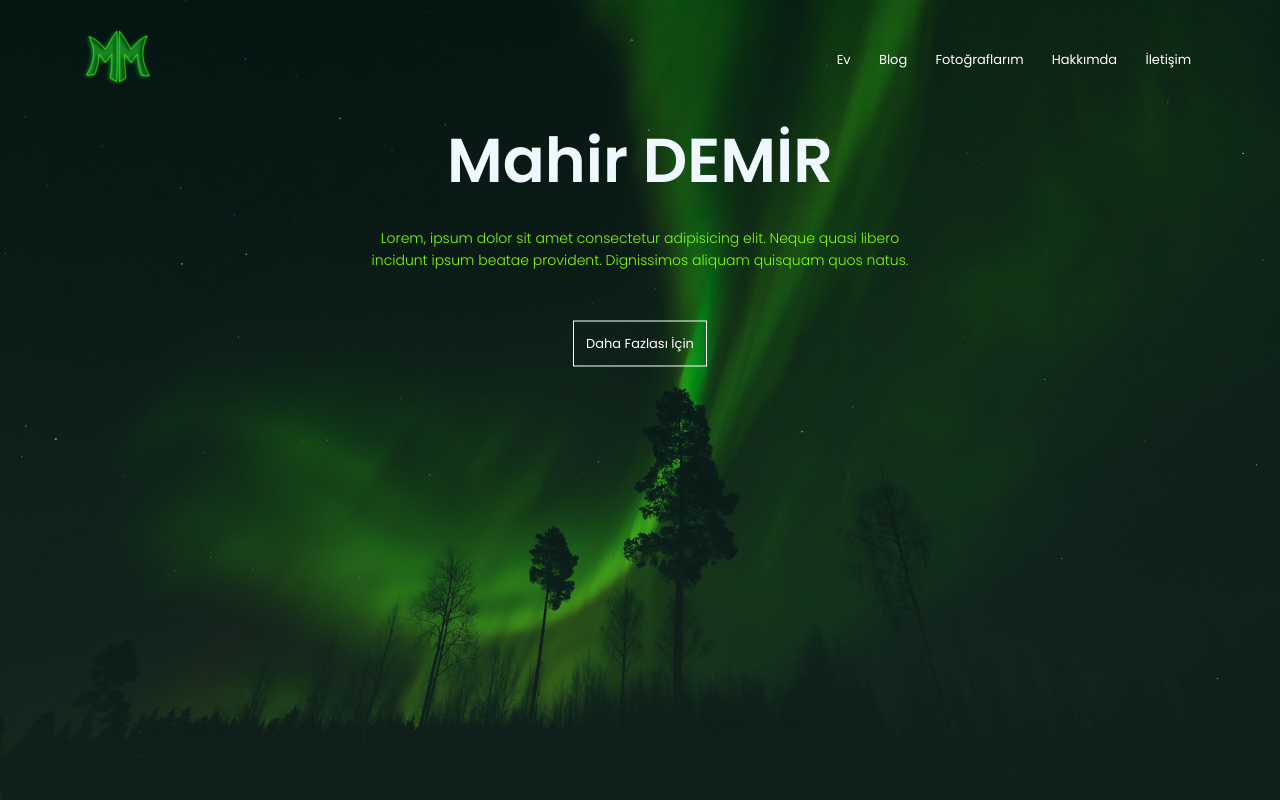
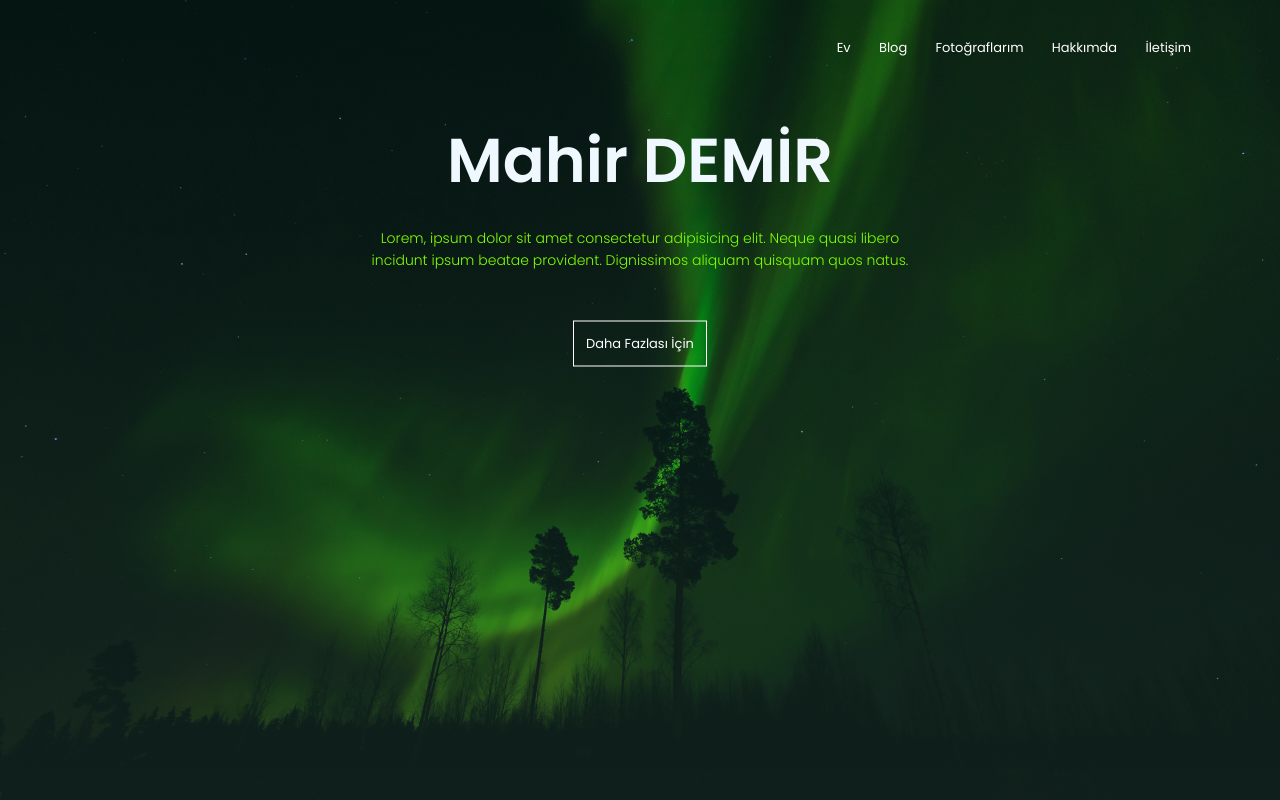
Before and after one commit to Red0ut/Red0ut.github.io, a plain HTML site: page index.html in a window 1280 px wide. Shown: the top 800 px of the page. Drawn offline with Linux system fonts and the light colour scheme.

Commit message:
Update index.html

```diff
--- a/index.html
+++ b/index.html
@@ -14,7 +14,7 @@
 <body>
     <section class="header">
         <nav>
-            <a href="index.html"><img src="logo.png"></a>
+
             <div class="nav-links" id="navLinks">
                 <i class="fa fa-times-circle-o" onclick="hideMenu()"></i>
                 <ul>
```
